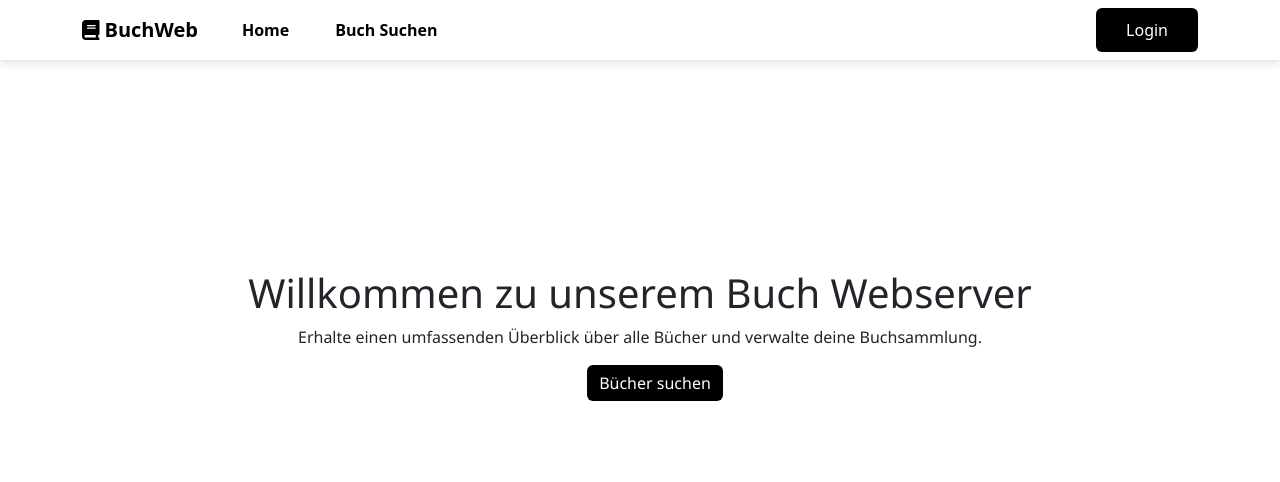
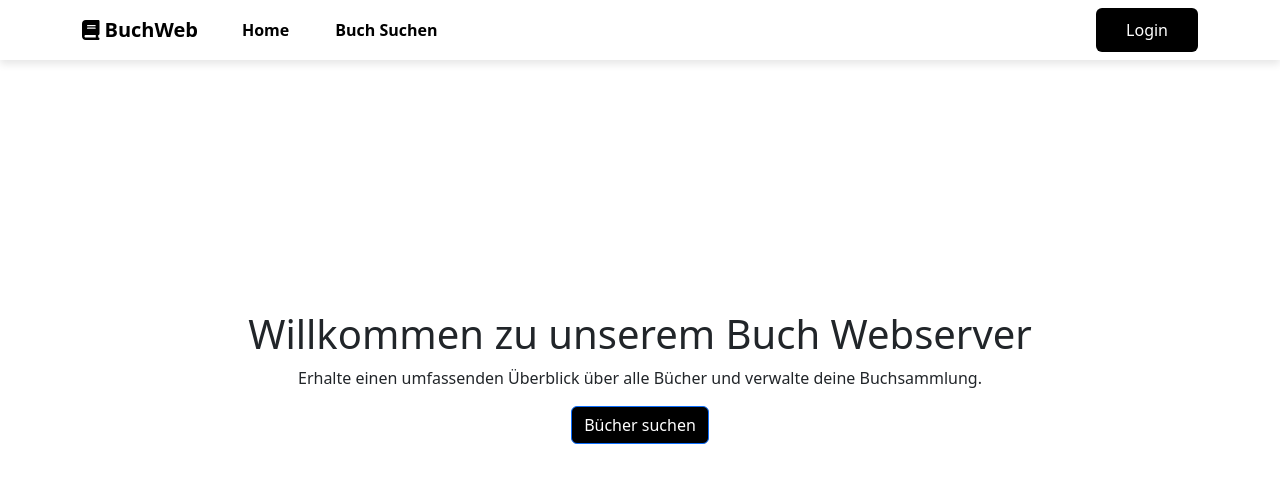
Before and after one commit to Atomfried13/swe_abgabe_2_webserver, a React (Vite) app: page / in a window 1280 px wide. Shown: the top 482 px of the page. Built offline with nearby package versions, Linux system fonts and the light colour scheme.

Commit message:
style: Layout Homepage angepasst

```diff
--- a/src/pages/Home/Home.css
+++ b/src/pages/Home/Home.css
@@ -1,17 +1,13 @@
 .infos {
-    display: flex;
-    flex-direction: column;
-    align-items: center;
-    justify-content: center;
-    height: 550px;
-    font-family: 'Segoe UI', Tahoma, Geneva, Verdana, sans-serif;
+    margin-top: 250px;
+    text-align: center;
 }
 
-.suchen-btn {
-    background-color: black;
+.home-suchen-btn {
+    background-color: black !important;
     border: none;
 }
 
-.suchen-btn:hover {
-    background-color: black;
+.home-suchen-btn:hover {
+    background-color: blue !important;
 }
--- a/src/pages/Home/Home.tsx
+++ b/src/pages/Home/Home.tsx
@@ -1,23 +1,32 @@
-import { Button } from 'react-bootstrap';
+import { Button, Container, Row, Col } from 'react-bootstrap';
 import './Home.css';
-import 'bootstrap/dist/css/bootstrap.min.css';
 import { LinkContainer } from 'react-router-bootstrap';
 
 export function Home() {
 	return (
-		<div>
-			<div className="infos">
+		<Container className="infos">
+			<Row>
+				<Col lg={{ span: 10, offset: 1 }} md={{ span: 9, offset: 2 }}>
 					<h1>Willkommen zu unserem Buch Webserver</h1>
+				</Col>
+			</Row>
+			<Row>
+				<Col lg={{ span: 10, offset: 1 }} md={{ span: 9, offset: 2 }}>
 					<p>
 						Erhalte einen umfassenden Überblick über alle Bücher und
 						verwalte deine Buchsammlung.
 					</p>
+				</Col>
+			</Row>
+			<Row className="d-flex justify-content-center">
+				<Col>
 					<LinkContainer to="/BuchSuchen">
-					<Button type="submit" className="suchen-btn">
+						<Button className="home-suchen-btn">
 							Bücher suchen
 						</Button>
 					</LinkContainer>
-			</div>
-		</div>
+				</Col>
+			</Row>
+		</Container>
 	);
 }
```
Lines whose indentation alone changed are shown as unchanged.
